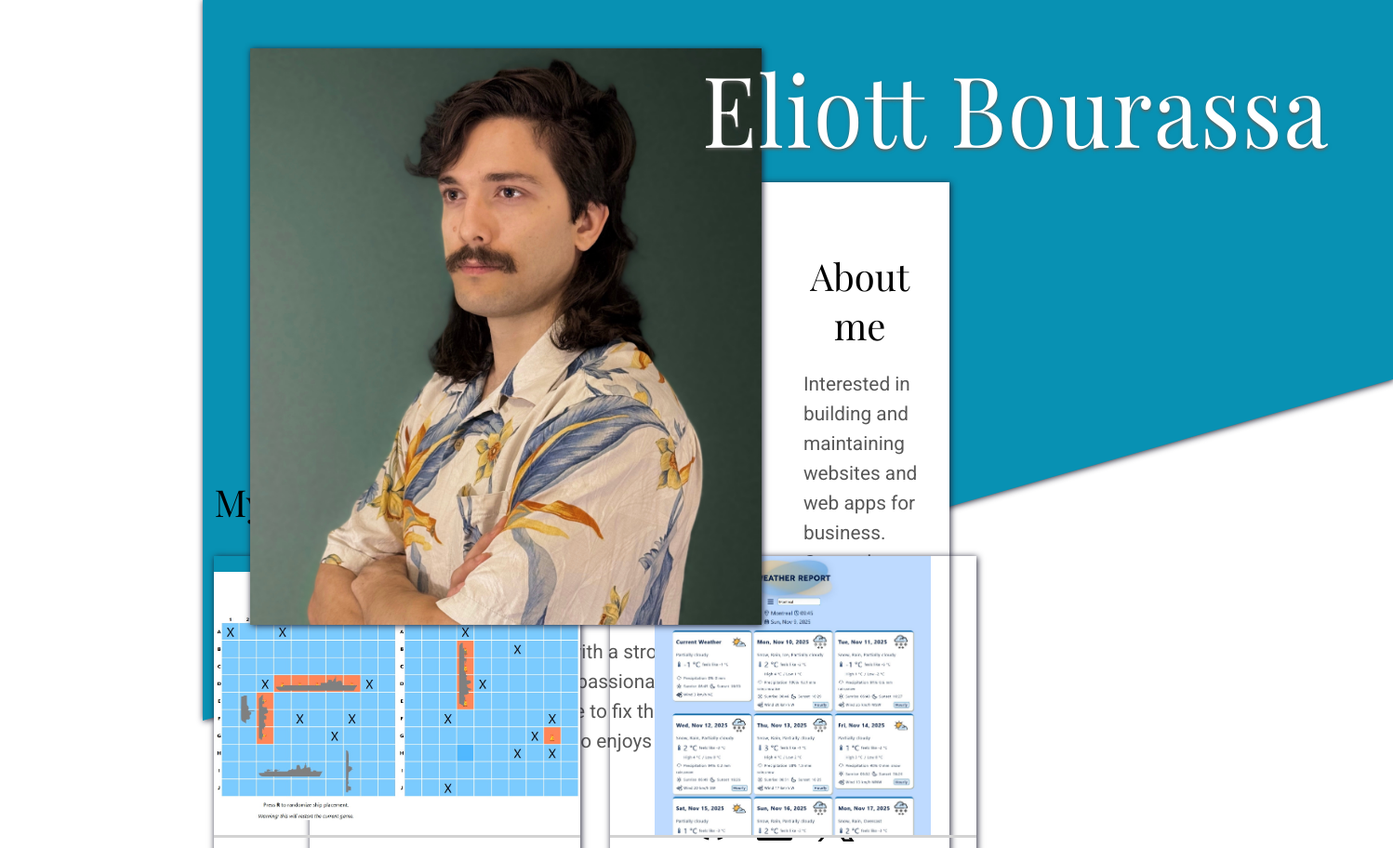
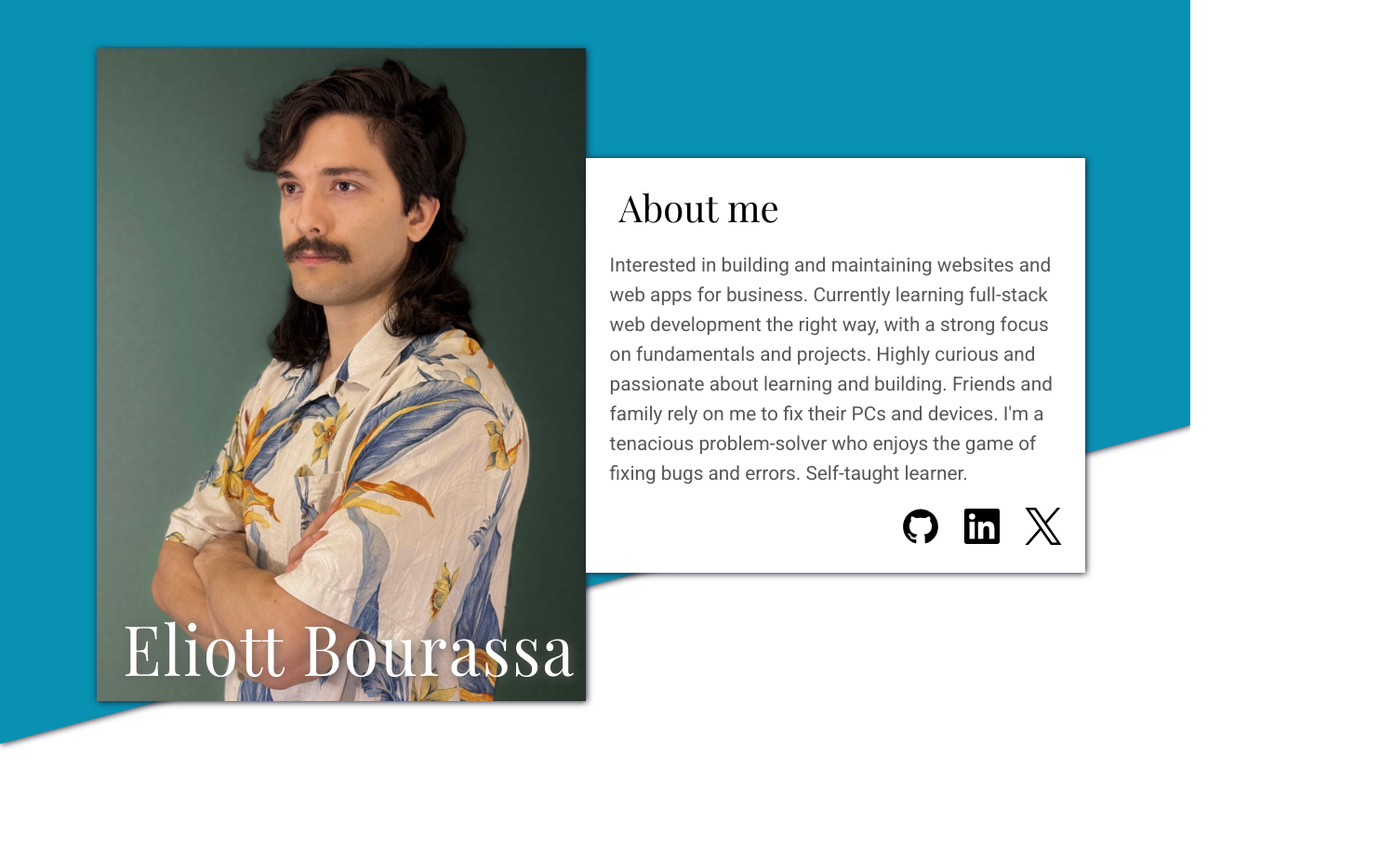
Before and after one commit to Trithereon/project-homepage, a plain HTML site: page index.html in a window 1280 px wide. Shown: the top 912 px of the page at 93% size, 1498 px wide, since content can reach past the window. Drawn offline with nearby package versions, Linux system fonts and the light colour scheme; a web font is replaced by a local one.

Commit message:
Add desktop layout

```diff
--- a/index.html
+++ b/index.html
@@ -18,7 +18,7 @@
         <div class="photo-container">
           <img
             class="header-photo"
-            src="./assets/img/photos/EliottBourassa1-tablet-crop-fullres.jpg"
+            src="./assets/img/photos/EliottBourassa1-fullres.jpg"
             alt=""
           />
           <h1 class="name playfair-display-400">Eliott Bourassa</h1>
--- a/style.css
+++ b/style.css
@@ -60,8 +60,6 @@ a {
 
 .about-wrapper {
   display: block;
-  flex-wrap: wrap;
-  align-items: center;
   margin: 0 6vw 60px;
 }
 
@@ -134,7 +132,7 @@ main {
   flex-direction: column;
   gap: 2rem;
   justify-content: center;
-  margin: 0 6vw 200px;
+  margin: 100px 6vw 200px;
 }
 
 .section-title {
@@ -249,7 +247,7 @@ p.contact-text {
 /* Tablet size */
 @media (min-width: 601px) {
   header {
-    height: min(45rem, 60vh);
+    height: 100%;
   }
   .about-wrapper {
     margin: 0 1vw;
@@ -287,7 +285,7 @@ p.contact-text {
     width: 84%;
     padding: 0;
     box-shadow: 1px 1px 7px #1f1f31;
-    margin: 0 3vw;
+    margin: 0 3vw -40vw;
     z-index: -1;
   }
   .spacer {
@@ -307,7 +305,7 @@ p.contact-text {
     padding-right: 6vw;
   }
   main {
-    margin: 0 7vw 165px;
+    margin: 100px 7vw 165px;
   }
   main > .section-title {
     text-align: left;
@@ -344,11 +342,86 @@ p.contact-text {
 
 /* Desktop size */
 @media (min-width: 1201px) {
-  .about-wrapper,
+  header,
+  main,
+  footer {
+    padding: 0 max(5rem, calc((100vw - 1480px)) / 2);
+    margin-left: 0;
+    margin-right: 0;
+  }
+  header {
+    height: 100%;
+  }
+  header::before {
+    content: "";
+    position: absolute;
+    inset: 0;
+    width: 100%;
+    height: 800px;
+    background: #0891b3;
+    transform: skewY(-15deg);
+    transform-origin: top left;
+    z-index: -1;
+    box-shadow: 1px 1px 7px #1f1f31;
+  }
+  .about-wrapper {
+    display: flex;
+    flex-wrap: nowrap;
+    align-items: center;
+    justify-content: center;
+    height: 100%;
+  }
+  .about-wrapper > .photo-container,
+  .about-wrapper > .about-container {
+    position: relative;
+    top: 0;
+    left: 0;
+  }
+  .about-wrapper > .photo-container {
+    padding-left: 0;
+    padding-right: 0;
+    display: flex;
+    justify-content: flex-end;
+    width: 100%;
+  }
+  .header-photo {
+    max-width: 526px;
+  }
+  .about-wrapper > .about-container {
+    display: block;
+    margin: 20px 20px 20px 0;
+    width: 100%;
+    z-index: 0;
+  }
+  .about-wrapper > .photo-container::before {
+    display: none;
+  }
+  .photo-container > .name {
+    inset: 83% 0 0 -2%;
+    text-align: right;
+    font-size: 68px;
+    text-shadow: 2px 2px 11px #5e5e5b;
+  }
+  .spacer {
+    display: none;
+  }
+  .about-card > .section-title {
+    text-align: left;
+    margin-top: 0;
+  }
+  .about-card > .links-line {
+    padding: 0;
+  }
   main {
-    margin: 0 18vw 1vh; /* TODO: adjust values */
+    margin-top: 100px;
   }
-  .contact-container {
-    margin: 0 18vw; /* TODO: adjust values */
+  .projects-wrapper {
+    grid-template-columns: 1fr 1fr 1fr;
+  }
+  footer {
+    background: #0891b3;
+  }
+  .contact-wrapper > .photo-container {
+    max-width: 600px;
   }
 }
```
